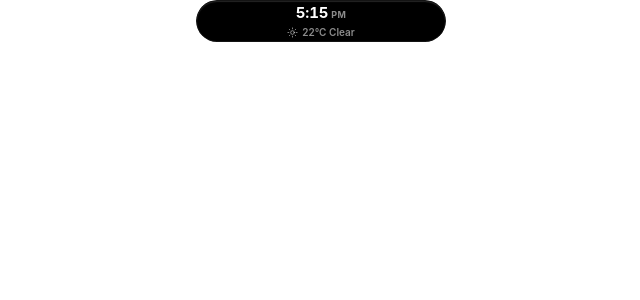
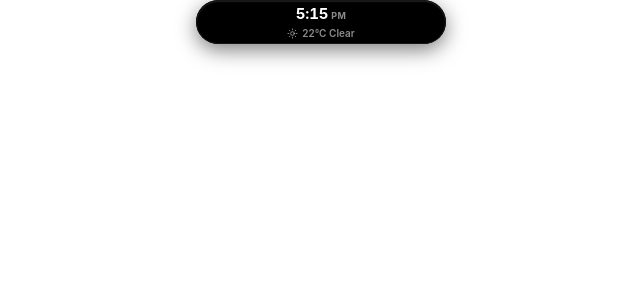
Before and after one commit to SahilK044/WinLand, a React (Vite) app: page / in a window 1280 px wide. Shown: the top 300 px of the page, without its empty margins (319-959 px from the left). Built offline with nearby package versions, Linux system fonts and the light colour scheme.

Commit message:
style: pixel-perfect anti-aliased squircle curvature and smooth subpixel borders for big pill and all capsule states

```diff
--- a/src/index.css
+++ b/src/index.css
@@ -107,24 +107,26 @@ img, canvas {
 .island-capsule {
   position: relative;
   margin: 0 auto;
-  border-radius: 28px;
+  border-radius: 22px;
   border: none !important;
-  outline: none !important;
+  outline: 1px solid transparent; /* Enables GPU sub-pixel edge antialiasing in Chromium */
   pointer-events: auto;
   cursor: pointer;
   transform-origin: top center;
   will-change: width, height, border-radius;
   overflow: hidden;
   isolation: isolate;
-  -webkit-mask-image: -webkit-radial-gradient(white, black);
-  mask-image: -webkit-radial-gradient(white, black);
-  transform: translate3d(0, 0, 0);
-  -webkit-transform: translate3d(0, 0, 0);
+  transform: translateZ(0);
+  -webkit-transform: translateZ(0);
   backface-visibility: hidden;
   -webkit-backface-visibility: hidden;
   -webkit-font-smoothing: antialiased;
   -moz-osx-font-smoothing: grayscale;
-  shape-rendering: geometricPrecision;
+  box-shadow:
+    0 20px 48px rgba(0, 0, 0, 0.72),
+    0 6px 16px rgba(0, 0, 0, 0.48),
+    0 0 0.5px rgba(255, 255, 255, 0.1);
+  background: #000000;
 
   /* Apple Dynamic Island Single-Pass 120Hz Fluid Elastic Spring */
   transition:
@@ -132,7 +134,8 @@ img, canvas {
     height 0.42s cubic-bezier(0.32, 1.25, 0.36, 1),
     border-radius 0.42s cubic-bezier(0.32, 1.25, 0.36, 1),
     transform 0.32s cubic-bezier(0.34, 1.56, 0.64, 1),
-    opacity 0.24s ease;
+    opacity 0.24s ease,
+    box-shadow 0.42s cubic-bezier(0.32, 1.25, 0.36, 1);
 }
 
 .island-capsule:active,
@@ -266,21 +269,15 @@ img, canvas {
   position: absolute;
   inset: 0;
   border-radius: inherit;
-  background: #000;
-  box-shadow:
-    0 16px 42px rgba(0, 0, 0, 0.7),
-    0 4px 14px rgba(0, 0, 0, 0.5);
+  background: #000000;
   border: none !important;
   z-index: -1;
   pointer-events: none;
-  transition: box-shadow 0.42s ease;
 }
 
 /* Hover lifts it very slightly off the desktop rather than lightening it. */
 .island-capsule:hover::before {
-  box-shadow:
-    0 22px 50px rgba(0, 0, 0, 0.8),
-    0 6px 18px rgba(0, 0, 0, 0.6);
+  background: #000000;
 }
 
 /* Specular glass edge highlight for anti-aliased curved borders */
@@ -289,10 +286,10 @@ img, canvas {
   position: absolute;
   inset: 0;
   border-radius: inherit;
-  border: 0.5px solid rgba(255, 255, 255, 0.08);
-  box-shadow: inset 0 1px 1px rgba(255, 255, 255, 0.14);
+  border: 1px solid rgba(255, 255, 255, 0.085);
+  box-shadow: inset 0 1px 1px rgba(255, 255, 255, 0.12);
   pointer-events: none;
-  z-index: 1;
+  z-index: 10;
 }
 
 /* Secondary label color (Apple's dark-mode secondary-label convention).
@@ -447,8 +444,8 @@ img, canvas {
 /* Active State Dimensions */
 .state-idle {
   width: 250px;
-  height: 42px;
-  border-radius: 21px;
+  height: 44px;
+  border-radius: 22px;
 }
 
 .state-compact-music {
@@ -459,8 +456,8 @@ img, canvas {
 
 .state-compact-timer {
   width: 250px;
-  height: 42px;
-  border-radius: 21px;
+  height: 44px;
+  border-radius: 22px;
 }
 
 .state-split {
@@ -516,20 +513,20 @@ img, canvas {
 .state-expanded-music {
   width: 390px;
   height: 172px;
-  border-radius: 36px;
+  border-radius: 44px;
 }
 
 .state-expanded-lyrics {
   width: 390px;
   height: 300px;
-  border-radius: 36px;
+  border-radius: 46px;
 }
 
 .state-expanded-timer {
   width: 480px;
   height: auto;
   min-height: 82px;
-  border-radius: 34px;
+  border-radius: 41px;
 }
 
 .island-capsule.is-docked {
@@ -548,37 +545,37 @@ img, canvas {
 .state-expanded-shelf {
   width: 380px;
   height: var(--shelf-dynamic-height, 210px);
-  border-radius: 40px;
+  border-radius: 44px;
 }
 
 .state-expanded-sysmon {
   width: 370px;
   height: 150px;
-  border-radius: 32px;
+  border-radius: 42px;
 }
 
 .state-expanded-launcher {
   width: 360px;
   height: 180px;
-  border-radius: 32px;
+  border-radius: 42px;
 }
 
 .state-expanded-settings {
   width: 440px;
   height: 310px;
-  border-radius: 36px;
+  border-radius: 46px;
 }
 
 .state-expanded-screenshot {
   width: 360px;
   height: 90px;
-  border-radius: 26px;
+  border-radius: 36px;
 }
 
 .state-expanded-bluetooth {
   width: 376px;
-  height: 61px;
-  border-radius: 31px;
+  height: 68px;
+  border-radius: 34px;
 }
 
 .state-expanded-usb {
@@ -596,13 +593,13 @@ img, canvas {
 .state-compact-live-activity {
   width: 300px;
   height: 44px;
-  border-radius: 28px;
+  border-radius: 22px;
 }
 
 .state-expanded-live-activity {
   width: 380px;
   height: 160px;
-  border-radius: 36px;
+  border-radius: 42px;
 }
 
 /* Hide native scrollbar inside lyrics view */
@@ -666,7 +663,7 @@ img, canvas {
 .state-expanded-call {
   width: 310px;
   height: 240px;
-  border-radius: 42px;
+  border-radius: 44px;
 }
 
 /* â”€â”€ Call Animations â”€â”€â”€â”€â”€â”€â”€â”€â”€â”€â”€â”€â”€â”€â”€â”€â”€â”€â”€â”€â”€â”€â”€â”€â”€â”€â”€â”€â”€â”€â”€â”€â”€â”€â”€â”€â”€â”€â”€â”€â”€â”€â”€â”€â”€â”€â”€â”€â”€â”€â”€â”€ */
--- a/src/theme/ThemeCanvas.jsx
+++ b/src/theme/ThemeCanvas.jsx
@@ -76,7 +76,15 @@ export default function ThemeCanvas({
       accentColor: accentColorRef.current,
     };
 
-    const computedRadius = Math.min(height / 2, 28);
+    let computedRadius = Math.min(height / 2, 44);
+    try {
+      const cs = window.getComputedStyle(container);
+      const parsed = parseFloat(cs.borderRadius);
+      if (!isNaN(parsed) && parsed > 0) {
+        computedRadius = parsed;
+      }
+    } catch {}
+
     const bounds = {
       x: 0,
       y: 0,
```
